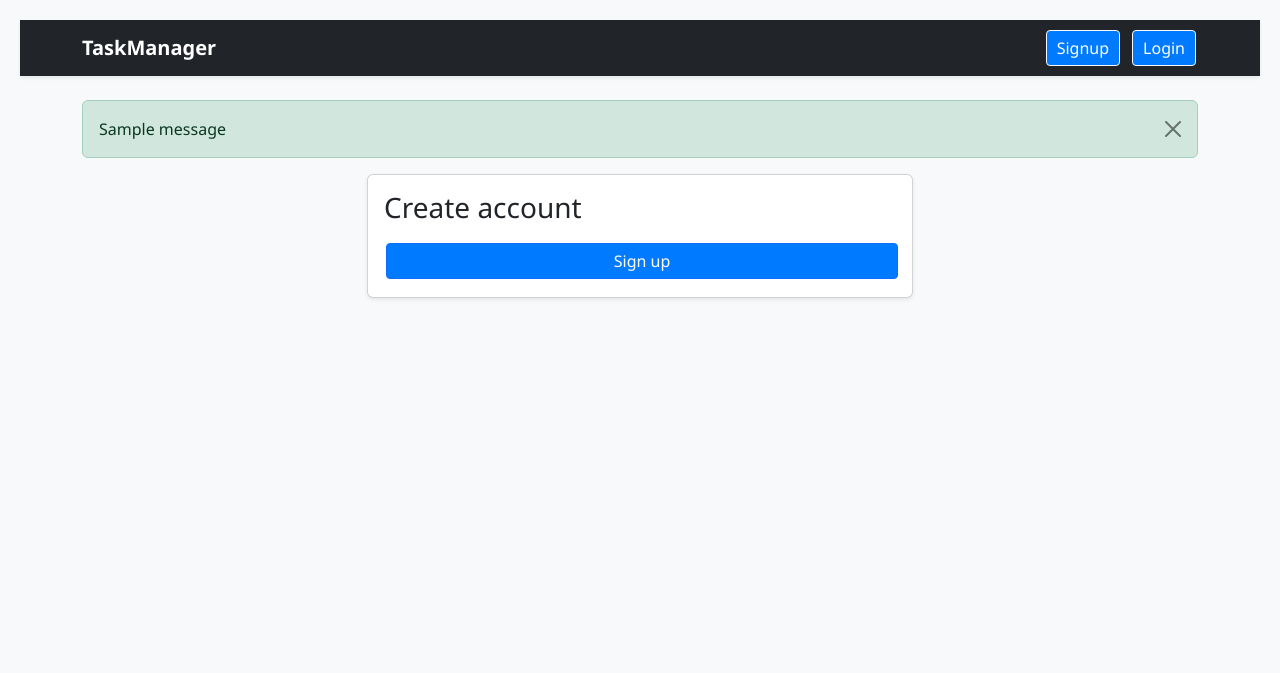
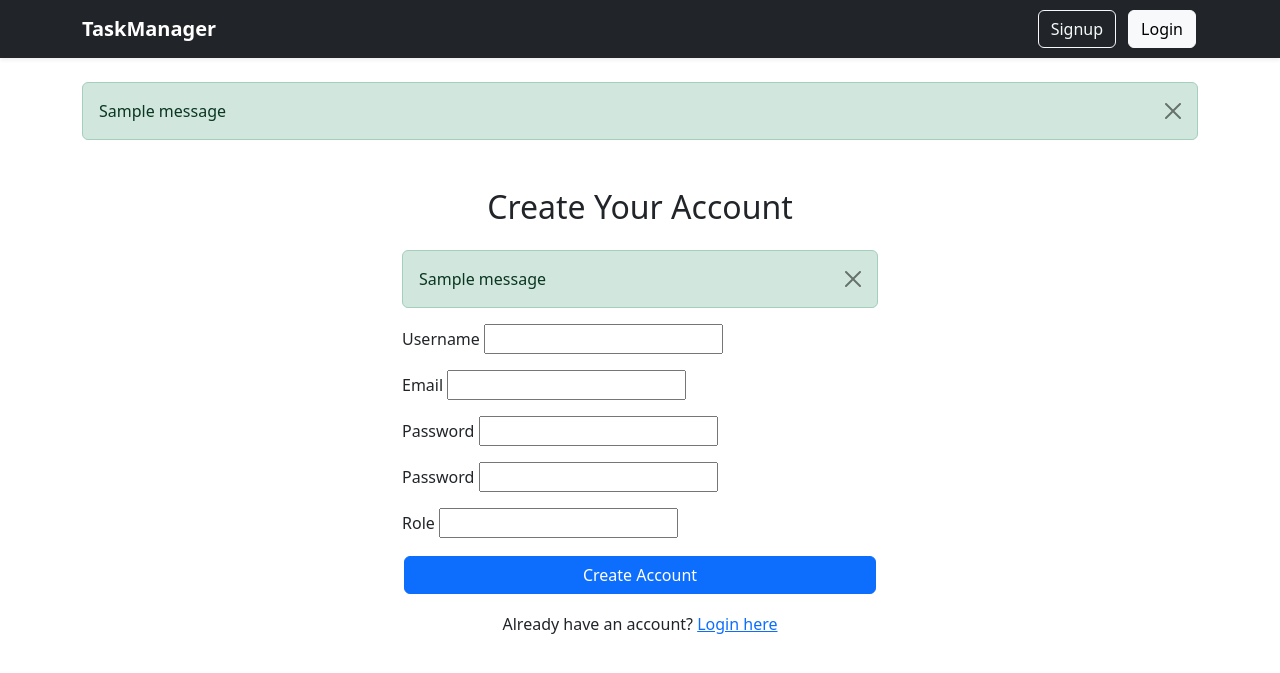
Before and after one commit to daniel2023-maseya2002/tasks_manager, a Django app: template tasks/templates/tasks/signup.html in a window 1280 px wide. Shown: the top 673 px of the page. Run offline with Django 3.2, Linux system fonts and the light colour scheme; the template is opened without the code that fills it, so the values that code supplies are empty, except form fields; tables that the repository leaves empty hold one stand-in row (values such as "Sample post"); one stand-in notice (Sample message) is shown; form fields are guessed from the names that the template uses; some libraries are stand-ins or nearby versions.

Commit message:
Make email unique that's only one email can used to one user.

```diff
--- a/tasks/models.py
+++ b/tasks/models.py
@@ -5,12 +5,14 @@
 from datetime import timedelta
 from django.contrib.postgres.fields import ArrayField
 from django.conf import settings
+
 # Create your models here.
 class CustomUser(AbstractUser):
     ROLE_CHOICES = (
         ("admin", "Admin"),
         ("user", "User"),
     )
+    email = models.EmailField(unique=True)
     role = models.CharField(max_length=10, choices=ROLE_CHOICES, default="user")
 
     def __str__(self):
--- a/tasks/templates/tasks/base.html
+++ b/tasks/templates/tasks/base.html
@@ -8,6 +8,8 @@
   <link href="https://cdn.jsdelivr.net/npm/bootstrap@5.3.3/dist/css/bootstrap.min.css" rel="stylesheet">
   <link href="{% static 'css/style.css' %}" rel="stylesheet">
   <link href="https://cdn.jsdelivr.net/npm/bootstrap-icons@1.11.3/font/bootstrap-icons.css" rel="stylesheet">
+  <link href="https://cdn.jsdelivr.net/npm/bootstrap@5.3.0/dist/css/bootstrap.min.css" rel="stylesheet">
+  <script src="https://cdn.jsdelivr.net/npm/bootstrap@5.3.0/dist/js/bootstrap.bundle.min.js"></script>
 </head>
 <body>
 
--- a/tasks/templates/tasks/signup.html
+++ b/tasks/templates/tasks/signup.html
@@ -1,31 +1,64 @@
 {% extends "tasks/base.html" %}
-{% block title %}Signup - TaskManager{% endblock %}
+{% block title %}Sign Up{% endblock %}
+{% block content %}
 
-{% block content %}
-<div class="row justify-content-center">
-  <div class="col-md-6">
-    <div class="card shadow-sm">
-      <div class="card-body">
-        <h3 class="mb-3">Create account</h3>
+<div class="container mt-5" style="max-width: 500px;">
+    <h2 class="text-center mb-4">Create Your Account</h2>
 
-        <form method="post" novalidate>
-          {% csrf_token %}
-          {% for field in form %}
-            <div class="mb-3">
-              {{ field.label_tag }}
-              {{ field }}
-              {% if field.errors %}
-                <div class="text-danger small mt-1">
-                  {% for err in field.errors %}{{ err }}<br>{% endfor %}
-                </div>
-              {% endif %}
+    <!-- ✅ Display success or error messages -->
+    {% if messages %}
+        {% for message in messages %}
+            <div class="alert alert-{{ message.tags }} alert-dismissible fade show" role="alert">
+                {{ message }}
+                <button type="button" class="btn-close" data-bs-dismiss="alert" aria-label="Close"></button>
             </div>
-          {% endfor %}
+        {% endfor %}
+    {% endif %}
 
-          <button class="btn btn-primary w-100" type="submit">Sign up</button>
-        </form>
-      </div>
-    </div>
-  </div>
+    <!-- ✅ Display form validation errors (e.g., duplicate email) -->
+    {% if form.errors %}
+        <div class="alert alert-danger">
+            <ul class="mb-0">
+                {% for field, errors in form.errors.items %}
+                    {% for error in errors %}
+                        <li><strong>{{ field|title }}:</strong> {{ error }}</li>
+                    {% endfor %}
+                {% endfor %}
+            </ul>
+        </div>
+    {% endif %}
+
+    <form method="post" novalidate>
+        {% csrf_token %}
+        <div class="mb-3">
+            {{ form.username.label_tag }}
+            {{ form.username }}
+        </div>
+        <div class="mb-3">
+            {{ form.email.label_tag }}
+            {{ form.email }}
+        </div>
+        <div class="mb-3">
+            {{ form.password1.label_tag }}
+            {{ form.password1 }}
+        </div>
+        <div class="mb-3">
+            {{ form.password2.label_tag }}
+            {{ form.password2 }}
+        </div>
+        <div class="mb-3">
+            {{ form.role.label_tag }}
+            {{ form.role }}
+        </div>
+
+        <div class="d-grid">
+            <button type="submit" class="btn btn-primary">Create Account</button>
+        </div>
+    </form>
+
+    <p class="mt-3 text-center">
+        Already have an account? <a href="{% url 'tasks:login' %}">Login here</a>
+    </p>
 </div>
+
 {% endblock %}
```
Also changed, not shown: tasks/views.py (+9 -3 lines), tasks/migrations/0016_alter_customuser_email.py (added).
